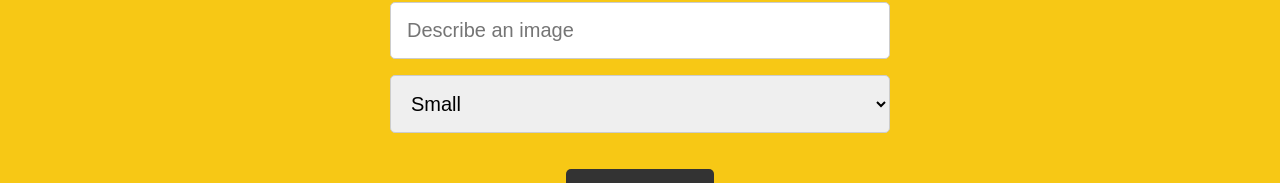
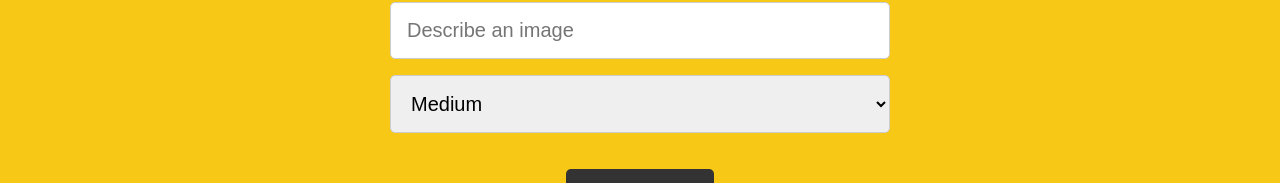
Before and after one commit to RobbieProkop/dall-e_images, a React (Create React App) app in the folder frontend/: page / in a window 1280 px wide. Shown: the part 226-409 px from the top of the page. Built offline with nearby package versions, Linux system fonts and the light colour scheme.

Commit message:
add classname to spinner

```diff
--- a/frontend/src/components/Showcase.jsx
+++ b/frontend/src/components/Showcase.jsx
@@ -12,10 +12,13 @@ const Showcase = () => {
     setInputValue(e.target.value);
   };
 
+  const generateImageRequest = async (inputValue, size) => {};
+
   const onSubmit = (e) => {
     e.preventDefault();
     if (inputValue === "") return alert("Please add a description");
-    return [inputValue, size];
+    console.log([inputValue, size]);
+    generateImageRequest(inputValue, size);
   };
 
   return (
@@ -35,7 +38,9 @@ const Showcase = () => {
         <div className="form-control">
           <select name="size" id="size" onChange={sizeChange}>
             <option value="small">Small</option>
-            <option value="medium">Medium</option>
+            <option value="medium" selected>
+              Medium
+            </option>
             <option value="large">Large</option>
           </select>
         </div>
--- a/frontend/src/components/Spinner.jsx
+++ b/frontend/src/components/Spinner.jsx
@@ -1,6 +1,6 @@
 import "../styles/spinner.scss";
 
 const Spinner = () => {
-  return <></>;
+  return <div className="spinner"></div>;
 };
 export default Spinner;
```
